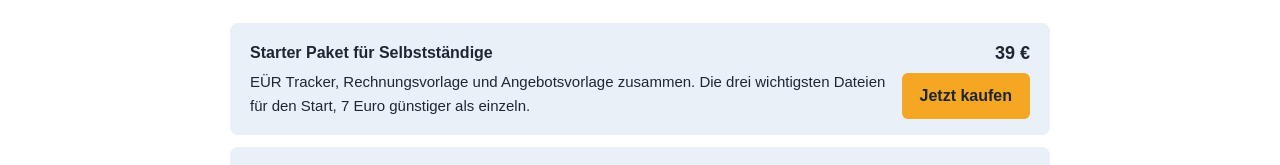
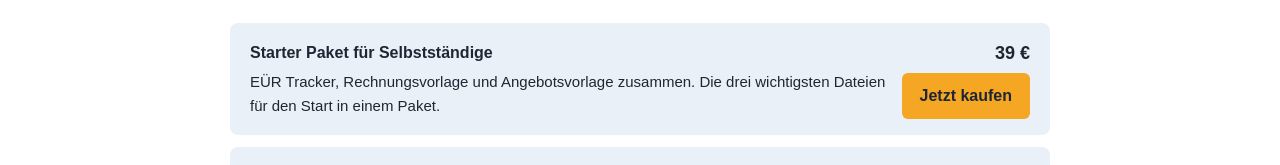
Before and after one commit to tabellenhelfer/tabellenhelfer.github.io, a plain HTML site: page index.html in a window 1280 px wide. Shown: the part 302-467 px from the top of the page. Drawn offline with Linux system fonts and the light colour scheme.

Commit message:
Add files via upload

```diff
--- a/index.html
+++ b/index.html
@@ -16,7 +16,7 @@ a{color:#1F3A5F}.btn{color:#1d2733}
 <p>Fertig aufgebaut, mit Formeln und Anleitung. Du füllst die gelben Felder aus, den Rest rechnet die Tabelle. Nach dem Kauf sofort als Download.</p></div></header>
 <div class="w">
 <h2>Alle Vorlagen</h2>
-<div class="card"><div><b>Starter Paket für Selbstständige</b><p>EÜR Tracker, Rechnungsvorlage und Angebotsvorlage zusammen. Die drei wichtigsten Dateien für den Start, 7 Euro günstiger als einzeln.</p></div><div><span class="price">39 €</span><a class="btn" href="https://www.checkout-ds24.com/product/770175" rel="noopener">Jetzt kaufen</a></div></div>
+<div class="card"><div><b>Starter Paket für Selbstständige</b><p>EÜR Tracker, Rechnungsvorlage und Angebotsvorlage zusammen. Die drei wichtigsten Dateien für den Start in einem Paket.</p></div><div><span class="price">39 €</span><a class="btn" href="https://www.checkout-ds24.com/product/770175" rel="noopener">Jetzt kaufen</a></div></div>
 <div class="card"><div><b>EÜR Tracker für Kleinunternehmer</b><p>Einnahmen und Ausgaben eintragen, Monatsübersicht, Steuerrücklage und Ampel für die Kleinunternehmergrenze.</p></div><div><span class="price">19 €</span><a class="btn" href="https://www.checkout-ds24.com/product/770165" rel="noopener">Jetzt kaufen</a></div></div>
 <div class="card"><div><b>Rechnungsvorlage für Kleinunternehmer</b><p>Rechnung mit Pflichthinweis nach § 19 UStG und ein Register für alle ausgestellten Rechnungen.</p></div><div><span class="price">14 €</span><a class="btn" href="https://www.checkout-ds24.com/product/770168" rel="noopener">Jetzt kaufen</a></div></div>
 <div class="card"><div><b>Angebotsvorlage für Freelancer</b><p>Angebote schnell schreiben, mit Summen und einem Register für bis zu 200 Angebote.</p></div><div><span class="price">13 €</span><a class="btn" href="https://www.checkout-ds24.com/product/770172" rel="noopener">Jetzt kaufen</a></div></div>
```
